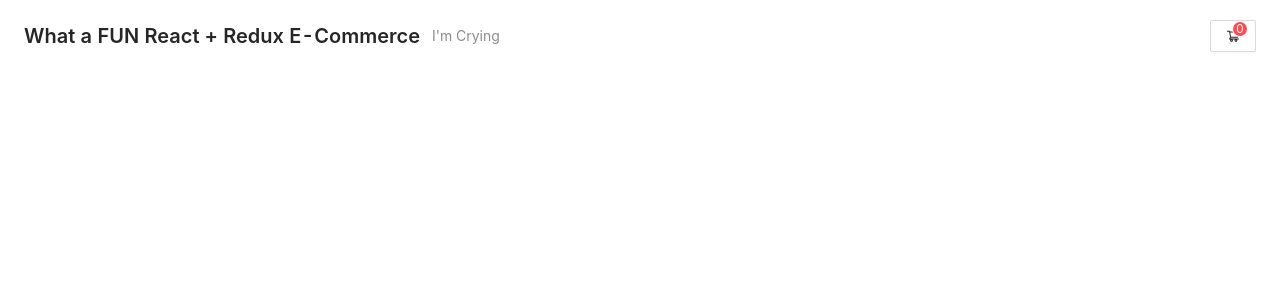
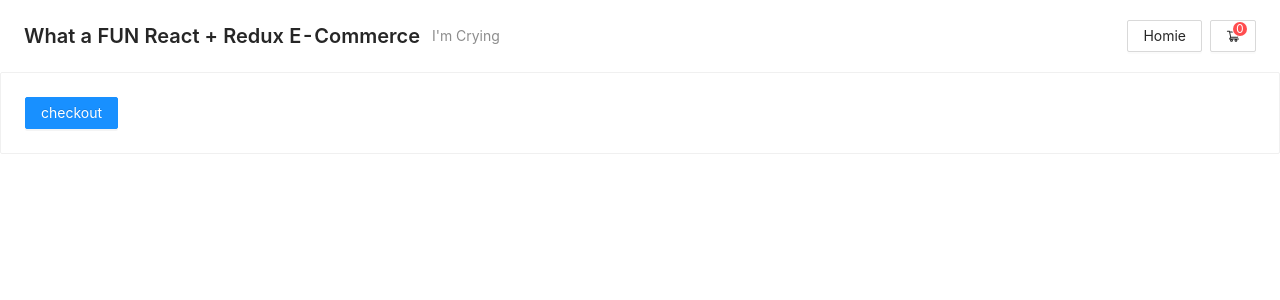
Before and after one commit to Thaweesak-sai/e-commerce-react, a React (Create React App) app: page /cart in a window 1280 px wide. Shown: the top 300 px of the page. Built offline with nearby package versions, Linux system fonts and the light colour scheme.

Commit message:
add cart and re-implement slices

```diff
--- a/src/components/App.tsx
+++ b/src/components/App.tsx
@@ -15,7 +15,8 @@ const App: React.FC = () => {
       description={item.product.description}
       imgURL={item.product.imgURL}
       price={item.product.price}
-      quantity = {item.quantity}
+      quantity={item.quantity}
+      detail={item.product.detail}
     ></ListingCard>
   ));
 
--- /dev/null
+++ b/src/components/Cart.tsx
@@ -0,0 +1,61 @@
+import { Button, Card, Modal } from 'antd';
+import React, { useEffect, useState } from 'react';
+import { useDispatch, useSelector } from 'react-redux';
+import { useHistory } from 'react-router-dom';
+import { Store } from '../store';
+import { clearCart } from '../store/cart';
+import { reduceProductQuantity } from '../store/product';
+
+const Cart: React.FC = () => {
+  const cartSelector = useSelector((store: Store) => store.cart.cartList);
+  const history = useHistory();
+  const dispatch = useDispatch();
+  const [isModalVisible, setIsModalVisible] = useState(false);
+
+  const onCheckout = () => {
+    dispatch(reduceProductQuantity(cartSelector));
+    dispatch(clearCart());
+    setIsModalVisible(true);
+  };
+
+  const handleOk = () => {
+    history.push('/');
+  };
+
+  useEffect(() => {
+    if (isModalVisible) {
+      Modal.success({
+        title: 'Your order is complete',
+        content: (
+          <div>
+            <p>Successfully purchased</p>
+          </div>
+        ),
+        onOk: handleOk
+      });
+    }
+  }, [isModalVisible]);
+
+  const cartItemList = cartSelector.map((item) => {
+    return (
+      <div>
+        <img src={item.product.imgURL} width={300} />
+        <h1>{item.product.itemName}</h1>
+        <h2> quantity : {item.quantity}</h2>
+        <h2> total : {item.quantity * item.product.price}</h2>
+      </div>
+    );
+  });
+
+  return (
+    <div>
+      <Card>
+        {cartItemList}
+        <Button type="primary" onClick={onCheckout}>
+          checkout
+        </Button>
+      </Card>
+    </div>
+  );
+};
+export default Cart;
--- a/src/components/ItemDetail.tsx
+++ b/src/components/ItemDetail.tsx
@@ -1,5 +1,6 @@
-import { Button } from 'antd';
-import React from 'react';
+import { MinusCircleOutlined, PlusCircleOutlined } from '@ant-design/icons';
+import { Alert, Button, Card, Image } from 'antd';
+import React, { useState } from 'react';
 import { useDispatch, useSelector } from 'react-redux';
 import { Store } from '../store';
 import { addProductToCart } from '../store/cart';
@@ -10,42 +11,110 @@ interface ItemDetailProps {
 }
 
 const ItemDetail: React.FC<ItemDetailProps> = (props) => {
-  console.log(props.itemID);
+  const [quantity, setQuantity] = useState(0);
+  const [isOutOfStockErrorDialog, setOutOfStockErrorDialog] = useState(false);
+  const [isWrongQuantityErrorDialog, setWrongQuantityErrorDialog] =
+    useState(false);
+
   const dispatch = useDispatch();
-  const selector = useSelector(
+  const product = useSelector(
     (store: Store) =>
       store.product.productList.find(
         (stock: StockType) => stock.product.id === props.itemID
       )?.product
   );
 
+  const stockQty = useSelector(
+    (store: Store) =>
+      store.product.productList.find(
+        (stock: StockType) => stock.product.id === props.itemID
+      )?.quantity
+  );
+
+  const clearFlag = () => {
+    setOutOfStockErrorDialog(false);
+    setWrongQuantityErrorDialog(false);
+  };
+
+  const onIncreaseProductQty = () => {
+    setQuantity((prevQuantity) => prevQuantity + 1);
+    clearFlag();
+  };
+
+  const onRemoveProductQty = () => {
+    if (quantity > 0) setQuantity((prevQuantity) => prevQuantity - 1);
+    clearFlag();
+  };
+
   const onAddProductToCart = () => {
-    console.log('selector' + selector);
-
+    const checkStockQty = stockQty || 0;
+    if (quantity > 0) {
+      if (checkStockQty >= quantity) {
         const objectToRedux: StockType = {
-      product: selector || {
+          product: product || {
             id: '',
             itemName: '',
             description: '',
             imgURL: '',
+            detail: '',
             price: 0
           },
-      quantity: 1
+          quantity: quantity
         };
-
         dispatch(addProductToCart(objectToRedux));
-    console.log('Click add product');
+      } else {
+        setOutOfStockErrorDialog(true);
+      }
+    } else {
+      setWrongQuantityErrorDialog(true);
+    }
   };
 
   return (
     <div>
-      ItemDetail pages {props.itemID}
-      <Button type="primary" onClick={onAddProductToCart}>
-        -
-      </Button>
-      <Button type="primary" onClick={onAddProductToCart}>
-        +
-      </Button>
+      {isOutOfStockErrorDialog && (
+        <Alert
+          message={"Can't buy exceed the stock limit"}
+          closable={true}
+          afterClose={clearFlag}
+          type={'error'}
+          showIcon
+        />
+      )}
+
+      {isWrongQuantityErrorDialog && (
+        <Alert
+          message={'Please select atleast one piece'}
+          closable={true}
+          afterClose={clearFlag}
+          type={'error'}
+          showIcon
+        />
+      )}
+      <Card
+        style={{
+          alignItems: 'center',
+          alignContent: 'center',
+          textAlign: 'center'
+        }}
+        cover={<Image width={500} src={product?.imgURL} />}
+        actions={[
+          <MinusCircleOutlined onClick={onRemoveProductQty} />,
+          <span> Quantity : {quantity}</span>,
+          <PlusCircleOutlined onClick={onIncreaseProductQty} />
+        ]}
+      >
+        <h2>{product?.itemName}</h2>
+
+        <br />
+        {product?.detail}
+        <br />
+        <h3> Stock : {stockQty}</h3>
+        <h4> Price : {product?.price}</h4>
+      </Card>
+      <div style={{ textAlign: 'center' }}>
+        <Button onClick={onAddProductToCart}>Add to cart</Button>
+      </div>
     </div>
   );
 };
--- a/src/components/Layout/Header.tsx
+++ b/src/components/Layout/Header.tsx
@@ -2,18 +2,27 @@ import { ShoppingCartOutlined } from '@ant-design/icons';
 import { Badge, Button, PageHeader } from 'antd';
 import React from 'react';
 import { useSelector } from 'react-redux';
+import { useHistory } from 'react-router-dom';
 import { Store } from '../../store';
 
 const Header: React.FC = () => {
   const cart = useSelector((store: Store) => store.cart.cartList);
+  const history = useHistory();
+  const handleClickCart = () => {
+    history.push('/cart');
+  };
 
+  const handleHomeClick = () => {
+    history.push('/');
+  };
   return (
     <PageHeader
       className="site-page-header"
       title="What a FUN React + Redux E-Commerce"
       subTitle="I'm Crying"
       extra={[
-        <Button>
+        <Button onClick={handleHomeClick}> Homie </Button>,
+        <Button onClick={handleClickCart}>
           <Badge count={cart.length} size="small" showZero={true}>
             <ShoppingCartOutlined width={20} />
           </Badge>
--- /dev/null
+++ b/src/pages/Cart.tsx
@@ -0,0 +1,6 @@
+import Cart from '../components/Cart';
+const CartPage: React.FC = () => {
+  return <Cart />;
+};
+
+export default CartPage;
--- a/src/repository/ItemList.ts
+++ b/src/repository/ItemList.ts
@@ -6,23 +6,29 @@ export const DUMMY_ITEM_LIST: Product[] = [
     itemName: 'Bag',
     description: 'description1',
     imgURL:
-      'https://gw.alipayobjects.com/zos/rmsportal/JiqGstEfoWAOHiTxclqi.png',
-    price: 500
+      'https://www.ikea.com/cz/en/images/products/frakta-carrier-bag-large-blue__0711231_pe728076_s5.jpg',
+    price: 500,
+    detail:
+      'Lorem ipsum dolor sit amet, consectetur adipiscing elit, sed do eiusmod tempor incididunt ut labore et dolore magna aliqua. Ut enim ad minim veniam, \nquis nostrud exercitation ullamco laboris nisi ut aliquip ex ea commodo consequat. Duis aute irure dolor in reprehenderit in voluptate velit esse cillum dolore eu fugiat nulla pariatur. Excepteur sint occaecat cupidatat non proident, sunt in culpa qui officia deserunt mollit anim id est laborum'
   },
   {
     id: '2',
     itemName: 'Hat',
     description: 'description2',
     imgURL:
-      'https://gw.alipayobjects.com/zos/rmsportal/JiqGstEfoWAOHiTxclqi.png',
-    price: 700
+      'https://img.hatshopping.com/Green-Classic-Tyrolean-Hat-dark-green.44013_rf174.jpg',
+    price: 700,
+    detail:
+      'Lorem ipsum dolor sit amet, consectetur adipiscing elit, sed do eiusmod tempor incididunt ut labore et dolore magna aliqua. Ut enim ad minim veniam, \nquis nostrud exercitation ullamco laboris nisi ut aliquip ex ea commodo consequat. Duis aute irure dolor in reprehenderit in voluptate velit esse cillum dolore eu fugiat nulla pariatur. Excepteur sint occaecat cupidatat non proident, sunt in culpa qui officia deserunt mollit anim id est laborum,'
   },
   {
     id: '3',
     itemName: 'Pants',
     description: 'description3',
     imgURL:
-      'https://gw.alipayobjects.com/zos/rmsportal/JiqGstEfoWAOHiTxclqi.png',
-    price: 1200
+      'https://image.makewebeasy.net/makeweb/0/DGsrVI1Tg/%20Products/sp_utl_pc_11.jpg',
+    price: 1200,
+    detail:
+      'Lorem ipsum dolor sit amet, consectetur adipiscing elit, sed do eiusmod tempor incididunt ut labore et dolore magna aliqua. Ut enim ad minim veniam, \nquis nostrud exercitation ullamco laboris nisi ut aliquip ex ea commodo consequat. Duis aute irure dolor in reprehenderit in voluptate velit esse cillum dolore eu fugiat nulla pariatur. Excepteur sint occaecat cupidatat non proident, sunt in culpa qui officia deserunt mollit anim id est laborum'
   }
 ];
--- a/src/routes/router.tsx
+++ b/src/routes/router.tsx
@@ -1,6 +1,7 @@
 import React from 'react';
 import { BrowserRouter, Route, Switch } from 'react-router-dom';
 import Header from '../components/Layout/Header';
+import CartPage from '../pages/Cart';
 import Home from '../pages/home';
 import ItemDetailPage from '../pages/ItemDetail';
 
@@ -13,8 +14,13 @@ const Router: React.FC = () => {
         <Route path="/" exact={true}>
           <Home />
         </Route>
+
         <Route path="/product/:itemID">
           <ItemDetailPage />
+        </Route>
+
+        <Route path="/cart">
+          <CartPage />
         </Route>
       </Switch>
     </BrowserRouter>
--- a/src/store/cart/index.ts
+++ b/src/store/cart/index.ts
@@ -13,12 +13,10 @@ const cartSlice = createSlice({
     init() {
       return initialState;
     },
-    // getCartProducts: (state) => {
-    //   state.cartList;
-    // },
+
     addProductToCart: (state, action: PayloadAction<StockType>) => {
       const checkDup = state.cartList.some(
-        (el) => el.product.id == action.payload.product.id
+        (el) => el.product.id === action.payload.product.id
       );
 
       console.log('checkd up  = ' + checkDup);
@@ -32,25 +30,28 @@ const cartSlice = createSlice({
         state.cartList.push(action.payload);
       }
     },
-    removeProductFromCart: (
-      state,
-      action: PayloadAction<{ product: StockType }>
-    ) => {
-      state.cartList = state.cartList.filter(
-        (el) => el.product.id !== action.payload.product.product.id
+    removeProductFromCart: (state, action: PayloadAction<StockType>) => {
+      const checkDup = state.cartList.some(
+        (el) => el.product.id === action.payload.product.id
       );
+      if (checkDup) {
+        state.cartList.forEach((stateElem) => {
+          if (
+            stateElem.product.id === action.payload.product.id &&
+            stateElem.quantity !== 0
+          ) {
+            stateElem.quantity -= action.payload.quantity;
+          }
+        });
+      }
     },
     clearCart: (state) => {
       state.cartList = initialState.cartList;
     }
   }
 });
-export const {
-  init,
-  //   getCartProducts,
-  addProductToCart,
-  removeProductFromCart,
-  clearCart
-} = cartSlice.actions;
+
+export const { init, addProductToCart, removeProductFromCart, clearCart } =
+  cartSlice.actions;
 
 export default cartSlice.reducer;
--- a/src/store/product/index.ts
+++ b/src/store/product/index.ts
@@ -1,4 +1,5 @@
 import { createSlice, PayloadAction } from '@reduxjs/toolkit';
+import { createWriteStream } from 'fs';
 import { DUMMY_ITEM_LIST } from '../../repository/ItemList';
 import { StockType } from '../../types/Product';
 import { ProductList } from './type';
@@ -16,13 +17,14 @@ const productSlice = createSlice({
   name: 'product',
   initialState,
   reducers: {
-    reduceProductQuantity: (
-      state,
-      action: PayloadAction<{ products: StockType[] }>
-    ) => {
-      state.productList = state.productList.filter(
-        (el) => !action.payload.products.includes(el)
-      );
+    reduceProductQuantity: (state, action: PayloadAction<StockType[]>) => {
+      const cartList = action.payload;
+      state.productList.forEach((productItem) => {
+        const match = cartList.find(
+          (cartItem) => productItem.product.id === cartItem.product.id
+        );
+        productItem.quantity -= match?.quantity || 0;
+      });
     }
   }
 });
--- a/src/types/Product.ts
+++ b/src/types/Product.ts
@@ -4,6 +4,7 @@ export interface Product {
   description: string;
   imgURL: string;
   price: number;
+  detail: string;
 }
 
 export type StockType = {
```
Also changed, not shown: src/components/ListingCard.tsx (+3 -14 lines). Lines whose indentation alone changed are shown as unchanged.
